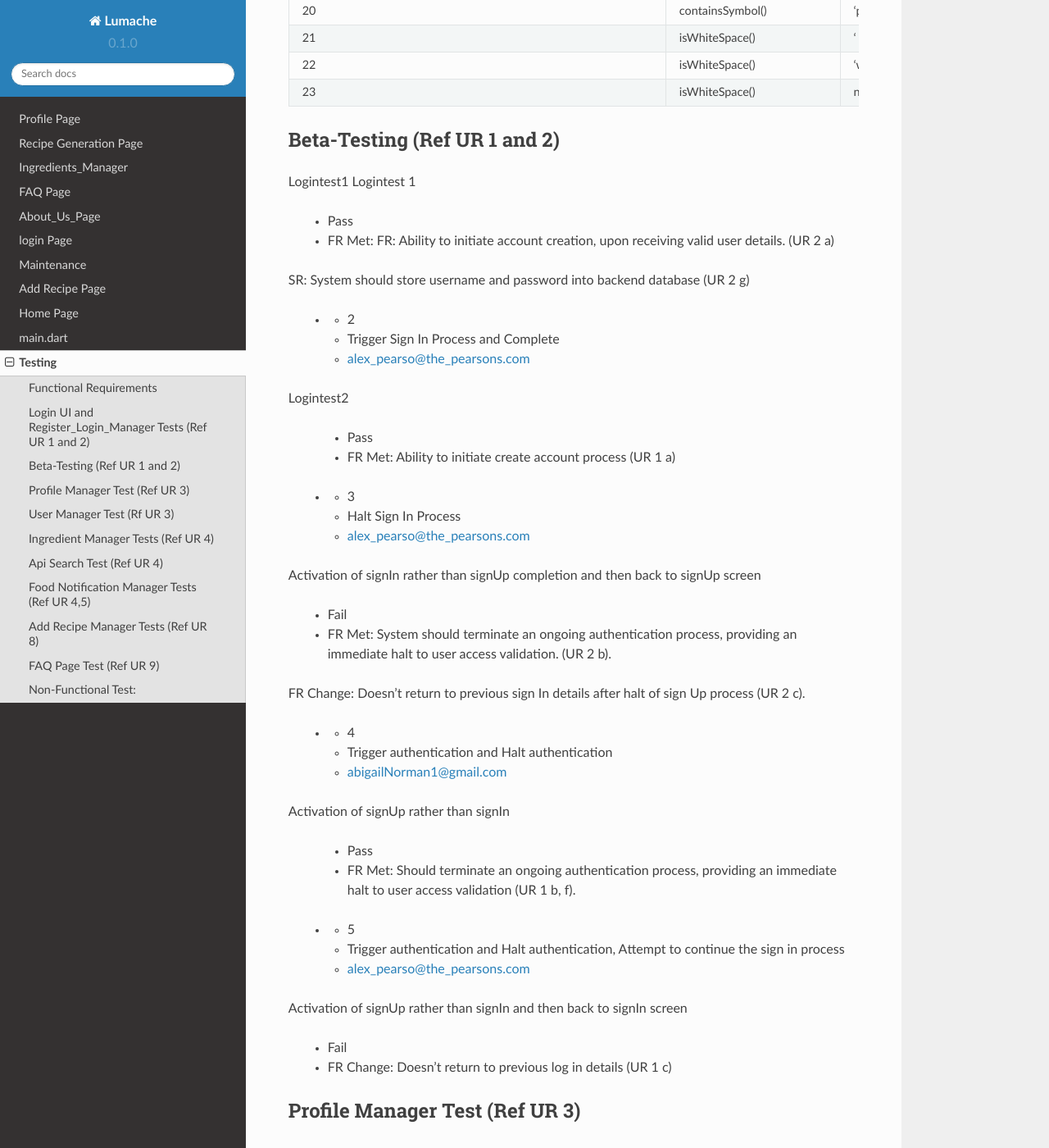
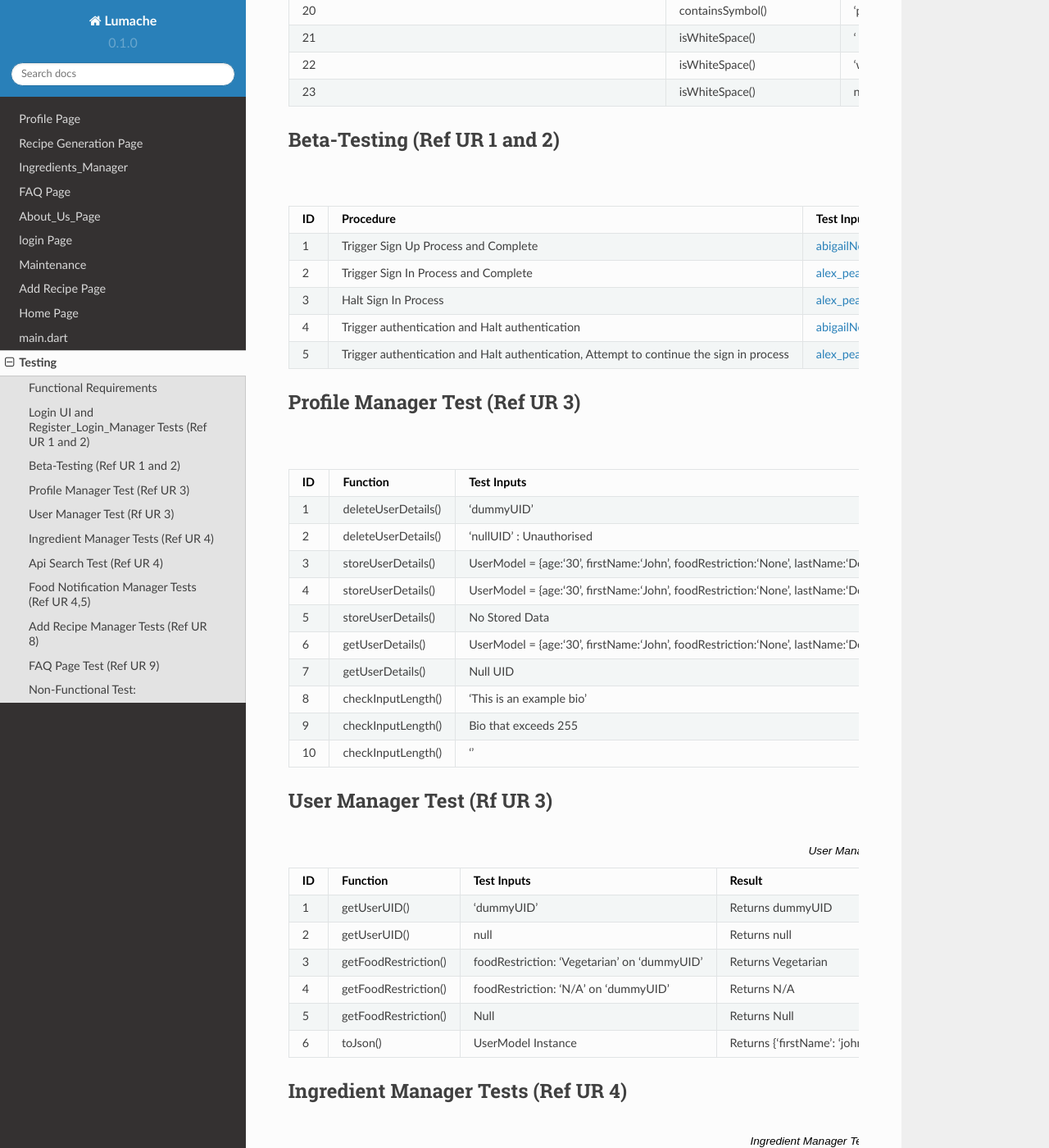
Before and after one commit to RhysRoo/SDRecipie_docs, a Sphinx documentation site: the page built from docs/source/testing.rst, in a window 1280 px wide and 1400 px high, scrolled down 1009 px. Shown: the whole window at 82% size. Built offline with Sphinx 7.4.7 and the Read the Docs theme 2.0.0, drawn with Linux system fonts in a browser that asks for light colours; pages that are not in the unit, such as notebooks, are missing from menus.

Commit message:
fix: testing

```diff
--- a/docs/source/testing.rst
+++ b/docs/source/testing.rst
@@ -132,6 +132,7 @@ Login UI and Register_Login_Manager Tests  (Ref UR 1 and 2)
 
 Beta-Testing (Ref UR 1 and 2)
 ----------------------------
+
 .. list-table:: Login UI and Register_Login_Manager Tests (Ref UR 1 and 2)
    :widths: 5 25 25 25 25
    :header-rows: 1
@@ -143,55 +144,30 @@ Beta-Testing (Ref UR 1 and 2)
      - Description to Meet Specification
    * - 1
      - Trigger Sign Up Process and Complete
-     - abigailNorman1@gmail.com
-
-Logintest1
-Logintest 1
-
+     - abigailNorman1@gmail.com, Logintest1
      - Pass
-     - FR Met: FR: Ability to initiate account creation, upon receiving valid user details. (UR 2 a)
-
-SR: System should store username and password into backend database (UR 2 g)
-
+     - FR Met: Ability to initiate account creation, upon receiving valid user details. (UR 2 a)\nSR: System should store username and password into backend database (UR 2 g)
    * - 2
      - Trigger Sign In Process and Complete
-
-     - alex_pearso@the_pearsons.com
-
-Logintest2
-
+     - alex_pearso@the_pearsons.com, Logintest2
      - Pass
-     - FR Met: Ability to initiate create account process (UR 1  a)
+     - FR Met: Ability to initiate create account process (UR 1 a)
    * - 3
      - Halt Sign In Process
-     - alex_pearso@the_pearsons.com
-
-Activation of signIn rather than signUp completion and then back to signUp screen
-
-
+     - alex_pearso@the_pearsons.com, Activation of signIn rather than signUp completion and then back to signUp screen
      - Fail
-
-     - FR Met: System should terminate an ongoing authentication process, providing an immediate halt to user access validation. (UR 2 b).
-
-FR Change: Doesn’t return to previous sign In details after halt of sign Up process  (UR 2 c).
-
-
+     - FR Met: System should terminate an ongoing authentication process, providing an immediate halt to user access validation. (UR 2 b).\nFR Change: Doesn’t return to previous sign In details after halt of sign Up process (UR 2 c).
    * - 4
      - Trigger authentication and Halt authentication
-     - abigailNorman1@gmail.com
-
-Activation of signUp rather than signIn
-
+     - abigailNorman1@gmail.com, Activation of signUp rather than signIn
      - Pass
-     - FR Met:  Should terminate an ongoing authentication process, providing an immediate halt to user access validation (UR 1 b, f).
+     - FR Met: Should terminate an ongoing authentication process, providing an immediate halt to user access validation (UR 1 b, f).
    * - 5
      - Trigger authentication and Halt authentication, Attempt to continue the sign in process
-     - alex_pearso@the_pearsons.com
-
-Activation of signUp rather than signIn  and then back to signIn screen
-
+     - alex_pearso@the_pearsons.com, Activation of signUp rather than signIn and then back to signIn screen
      - Fail
      - FR Change: Doesn’t return to previous log in details (UR 1 c)
+
 
 Profile Manager Test (Ref UR 3)
 -------------------------------
```
